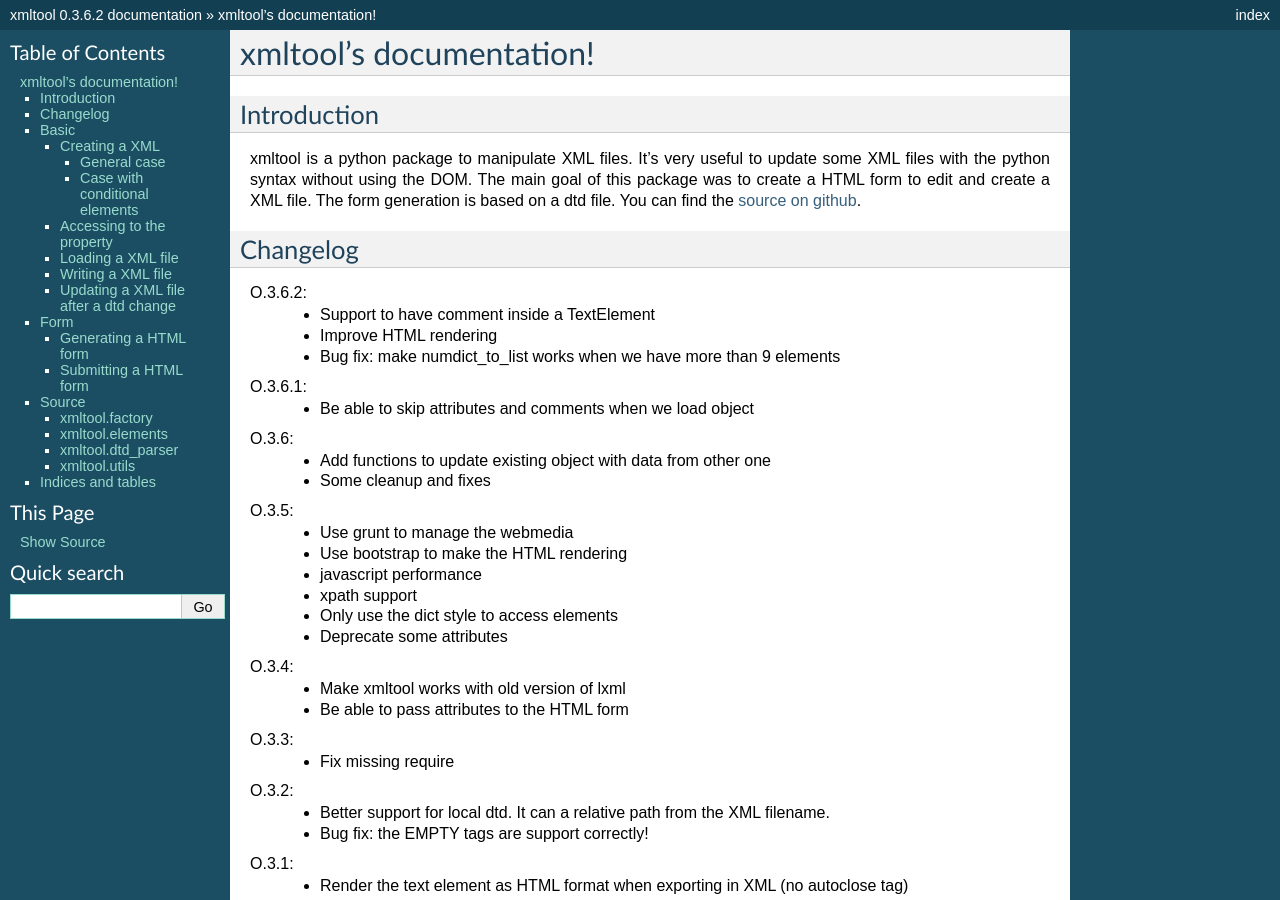
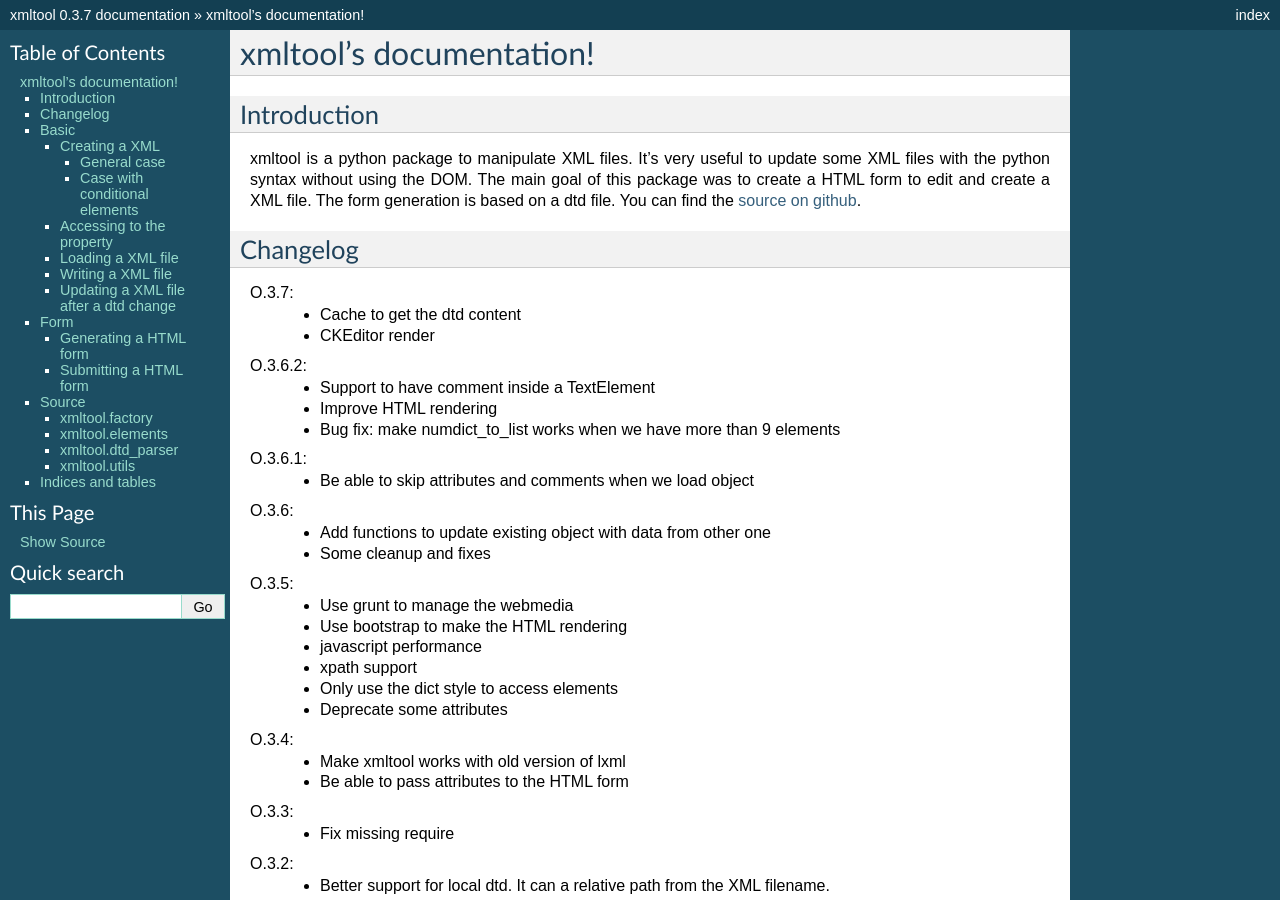
Before and after one commit to LeResKP/xmltool, a Sphinx documentation site: the page built from docs/index.rst, in a window 1280 px wide and 900 px high. Built offline with Sphinx 7.4.7, drawn with Linux system fonts in a browser that asks for light colours; formulas are drawn with MathJax 3; some of the changed text lies outside the part shown.

Commit message:
Bump version and changelog

```diff
--- a/README.rst
+++ b/README.rst
@@ -8,6 +8,10 @@ The main goal of this package was to create a HTML form to edit and create a XML
 
 Changelog
 =========
+
+O.3.7:
+    * Cache to get the dtd content
+    * CKEditor render
 
 O.3.6.2:
     * Support to have comment inside a TextElement
--- a/docs/changelog.rst.inc
+++ b/docs/changelog.rst.inc
@@ -1,5 +1,9 @@
 Changelog
 =========
+
+O.3.7:
+    * Cache to get the dtd content
+    * CKEditor render
 
 O.3.6.2:
     * Support to have comment inside a TextElement
--- a/docs/conf.py
+++ b/docs/conf.py
@@ -48,9 +48,9 @@ copyright = u'2014, Aurélien Matouillot'
 # built documents.
 #
 # The short X.Y version.
-version = '0.3.6.2'
+version = '0.3.7'
 # The full version, including alpha/beta/rc tags.
-release = '0.3.6.2'
+release = '0.3.7'
 
 # The language for content autogenerated by Sphinx. Refer to documentation
 # for a list of supported languages.
--- a/setup.py
+++ b/setup.py
@@ -8,7 +8,7 @@ try:
 except ImportError:
     pass
 
-version = '0.3.6.2'
+version = '0.3.7'
 
 setup(name='xmltool',
       version=version,
```
Also changed, not shown: 1 other file.
